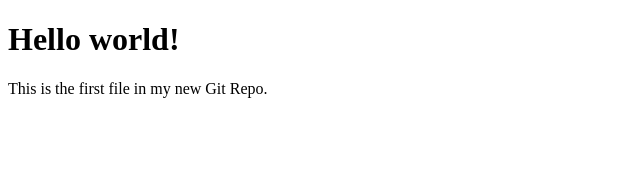
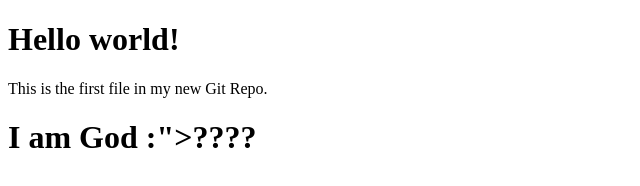
Before and after one commit to SID-nakati/Siddarth-Demo, a plain HTML site: page Index.html in a window 1280 px wide. Shown: the whole page, without its empty margins (0-640 px from the left). Drawn offline with Linux system fonts and the light colour scheme.

Commit message:
second changes

```diff
--- a/Index.html
+++ b/Index.html
@@ -7,6 +7,6 @@
 
 <h1>Hello world!</h1>
 <p>This is the first file in my new Git Repo.</p>
-
+<h1>I am God :">????</h1>
 </body>
 </html>
```
